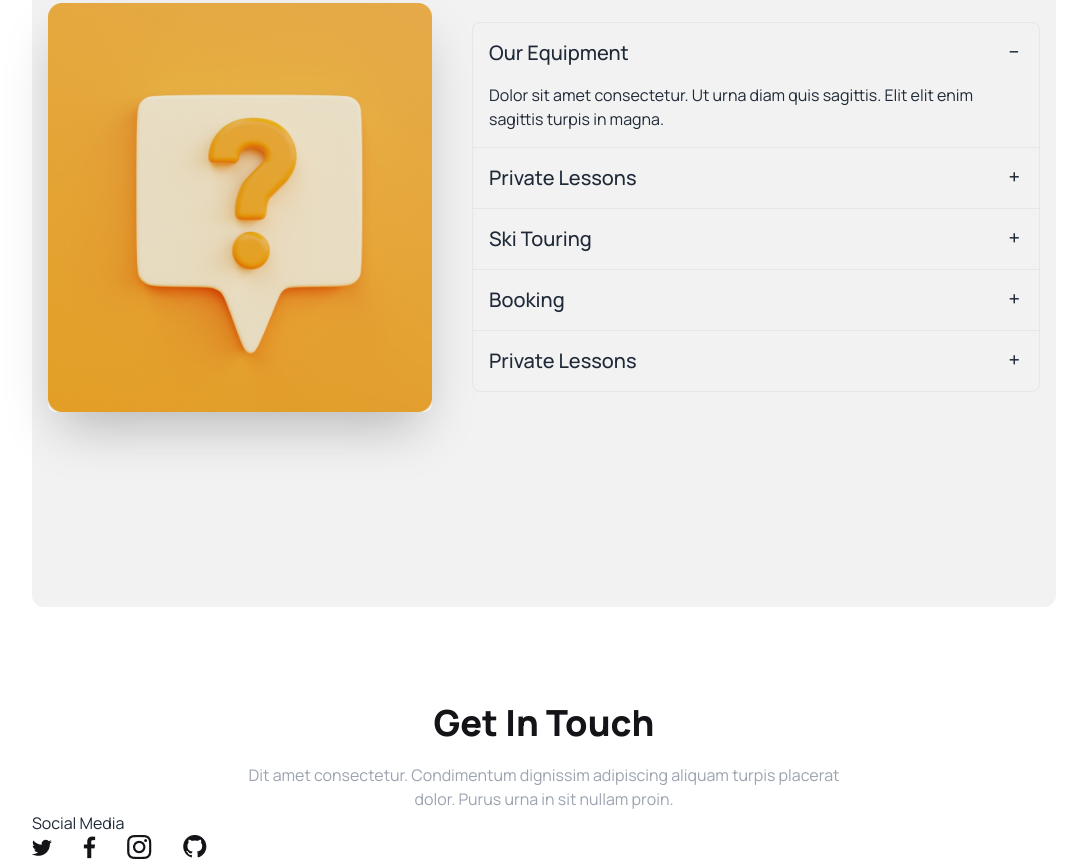
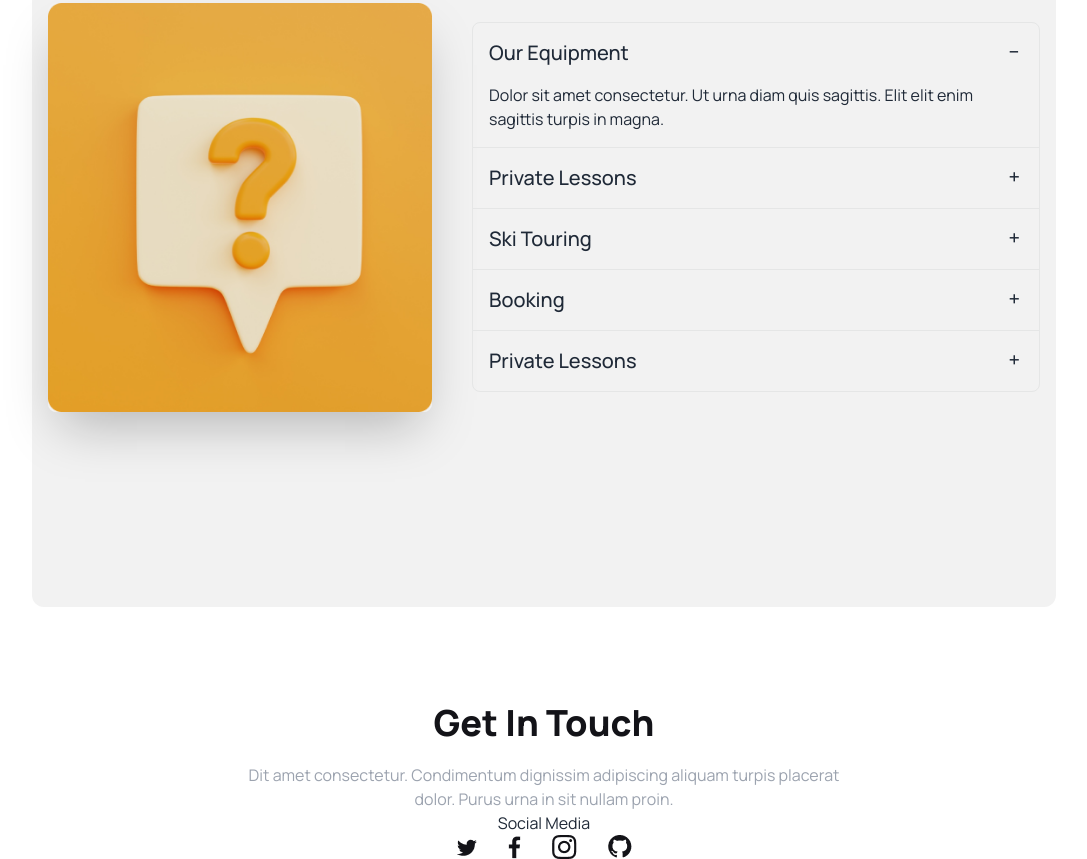
Before and after one commit to fardinariful/Hockey, a plain HTML site: page index.html in a window 1280 px wide. Shown: the part 2426-3285 px from the top of the page, without its empty margins (96-1183 px from the left). Drawn offline with nearby package versions, Linux system fonts and the light colour scheme.

Commit message:
social added

```diff
--- a/index.html
+++ b/index.html
@@ -269,9 +269,12 @@
 
 <!-- social media section -->
 
-<section class="items-center" >
-       <h3>Social Media</h3>
+<section  >
+  <div class="flex flex-col justify-center items-center">
+    <h3>Social Media</h3>
        <img src="./Images/Social.png" alt="">
+  </div>
+
 </section>
 
     </main>
```
